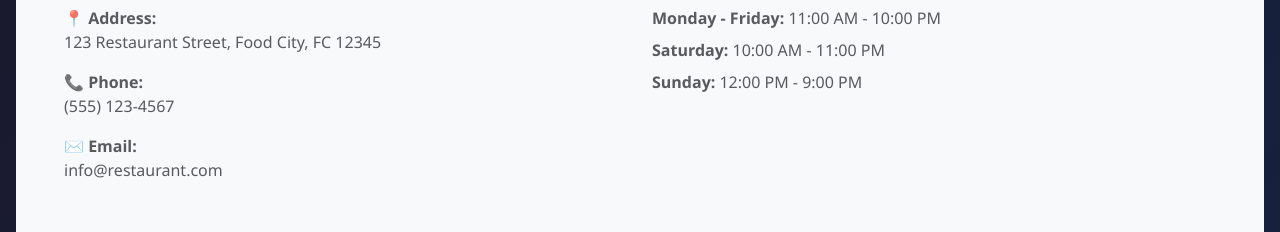
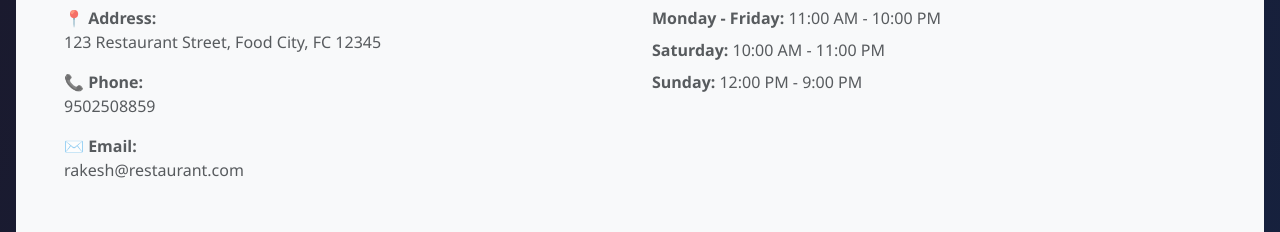
Before and after one commit to Arpenaboyina/restaurant_app, a React (Create React App) app in the folder frontend/: page /about in a window 1280 px wide. Shown: the part 1604-1836 px from the top of the page. Built offline with nearby package versions, Linux system fonts and the light colour scheme; no server answers.

Commit message:
Update About.jsx

```diff
--- a/frontend/src/pages/About.jsx
+++ b/frontend/src/pages/About.jsx
@@ -122,11 +122,11 @@ export default function About() {
 							</p>
 							<p className="text-muted mb-3">
 								<strong>📞 Phone:</strong><br />
-								(555) 123-4567
+								9502508859
 							</p>
 							<p className="text-muted">
 								<strong>✉️ Email:</strong><br />
-								info@restaurant.com
+								rakesh@restaurant.com
 							</p>
 						</div>
 						<div className="col-md-6">
```
